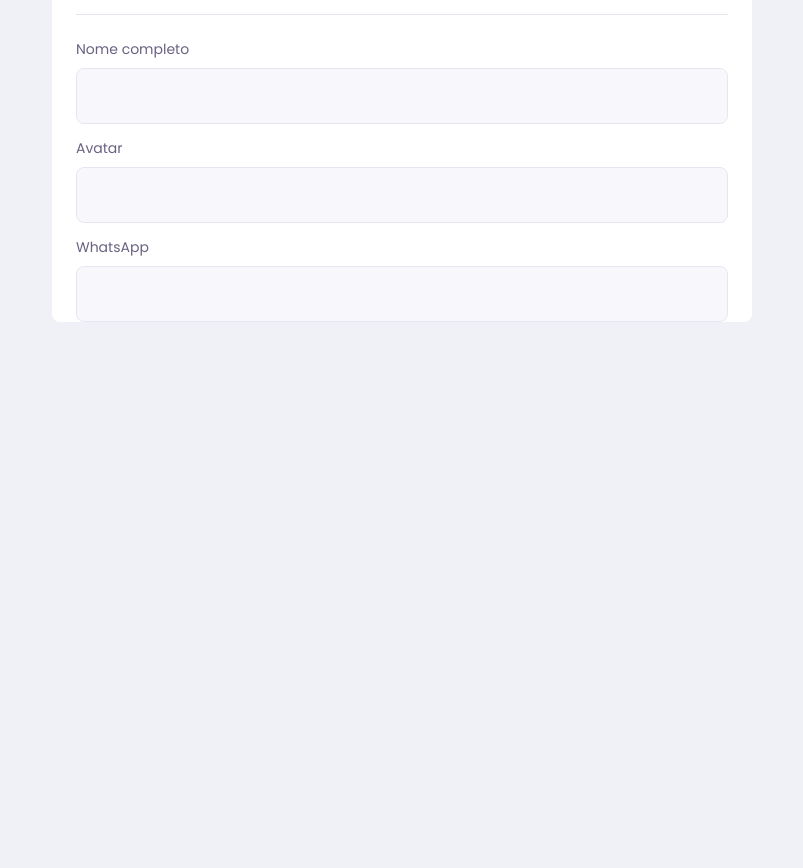
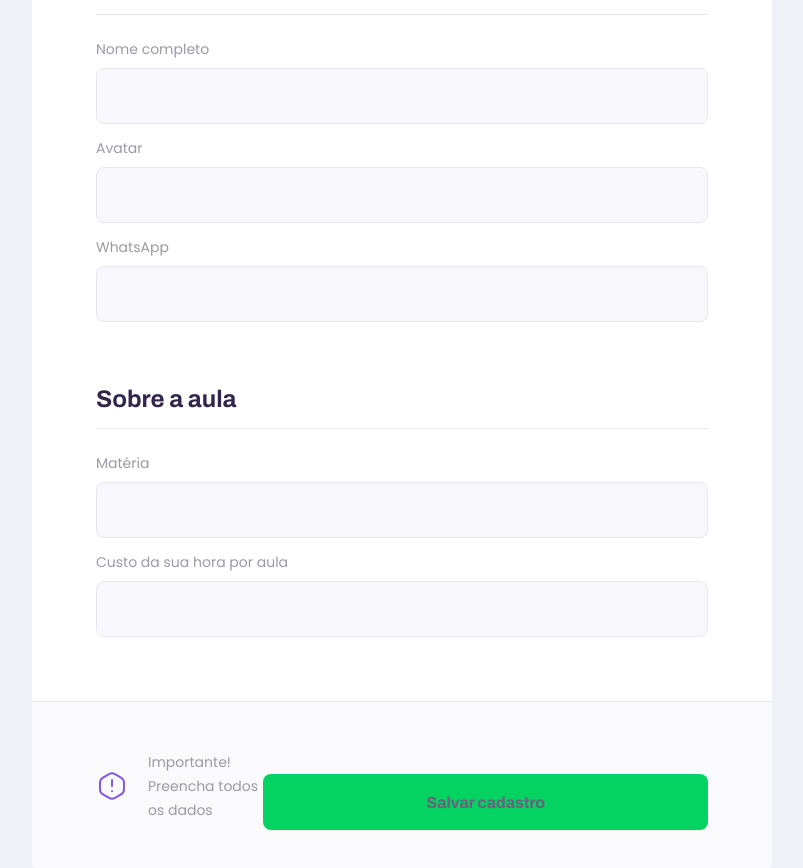
Before and after one commit to pedrochamberlain/proffy, a React (Create React App) app in the folder web/: page /give-classes in a window 1280 px wide. Shown: the part 400-1268 px from the top of the page, without its empty margins (238-1041 px from the left). Before the commit the page ends 800 px from the top, so only its background shows below. Built offline with nearby package versions, Linux system fonts and the light colour scheme.

Commit message:
structure signup page

```diff
--- a/web/src/pages/TeacherForm/index.tsx
+++ b/web/src/pages/TeacherForm/index.tsx
@@ -2,6 +2,8 @@
 
 import Input from '../../components/Input'
 import PageHeader from '../../components/PageHeader'
+
+import warningIcon from '../../assets/images/icons/warning.svg'
 
 import './styles.css'
 
@@ -20,8 +22,25 @@
                     <Input name="name" label="Nome completo" />
                     <Input name="avatar" label="Avatar" />
                     <Input name="whatsapp" label="WhatsApp" />
+                </fieldset>
 
+                <fieldset>
+                    <legend>Sobre a aula</legend>
+
+                    <Input name="subject" label="Matéria" />
+                    <Input name="cost" label="Custo da sua hora por aula" />
                 </fieldset>
+
+                <footer>
+                    <p>
+                        <img src={warningIcon} alt="Aviso importante" />
+                        Importante! <br />
+                        Preencha todos os dados
+                    </p>
+                    <button type="button">
+                        Salvar cadastro
+                    </button>
+                </footer>
             </main>
         </div>
     )
--- a/web/src/pages/TeacherForm/styles.css
+++ b/web/src/pages/TeacherForm/styles.css
@@ -37,3 +37,73 @@
     padding-bottom: 1.6rem;
     border-bottom: 1px solid var(--color-line-in-white)
 }
+
+#page-teacher-form main label {
+    color: var(--color-text-complement);
+}
+
+#page-teacher-form main footer {
+    padding: 4rem 2.4rem;
+    background: var(--color-box-footer);
+    border-top: 1px solid var(--color-line-in-white);
+    margin-top: 6.4rem;
+}
+
+#page-teacher-form main footer p {
+    display: flex;
+    align-items: center;
+    justify-content: center;
+    font-size: 1.4rem;
+    line-height: 2.4rem;
+    color: var(--color-text-complement);
+}
+
+#page-teacher-form main footer p img {
+    margin-right: 2rem;
+}
+
+#page-teacher-form main footer button {
+    width: 100%;
+    height: 5.6rem;
+    background: var(--color-secondary);
+    border: 0;
+    border-radius: 0.8rem;
+    cursor: pointer;
+    font: 700 1.6rem Archivo;
+    display: flex;
+    align-items: center;
+    justify-content: center;
+    text-decoration: none;
+    transition: background-color 0.2s;
+    margin-top: 3.2rem;
+}
+
+#page-teacher-form main footer button:hover {
+    background: var(--color-secondary-dark);
+}
+
+@media (min-width: 700px) {
+    #page-teacher-form {
+        max-width: 100vw;
+    }
+
+    #page-teacher-form .page-header .header-content {
+        margin-bottom: 0;
+    }
+
+    #page-teacher-form main fieldset {
+        padding: 0 6.4rem;
+    }
+
+    #page-teacher-form main footer {
+        padding: 4.0rem 6.4rem;
+        display: flex;
+        align-items: center;
+        justify-content: space-between;
+    }
+
+    #page-teacher-form main footer p {
+        justify-content: space-between;
+        margin-top: 0;
+    }
+}
```
